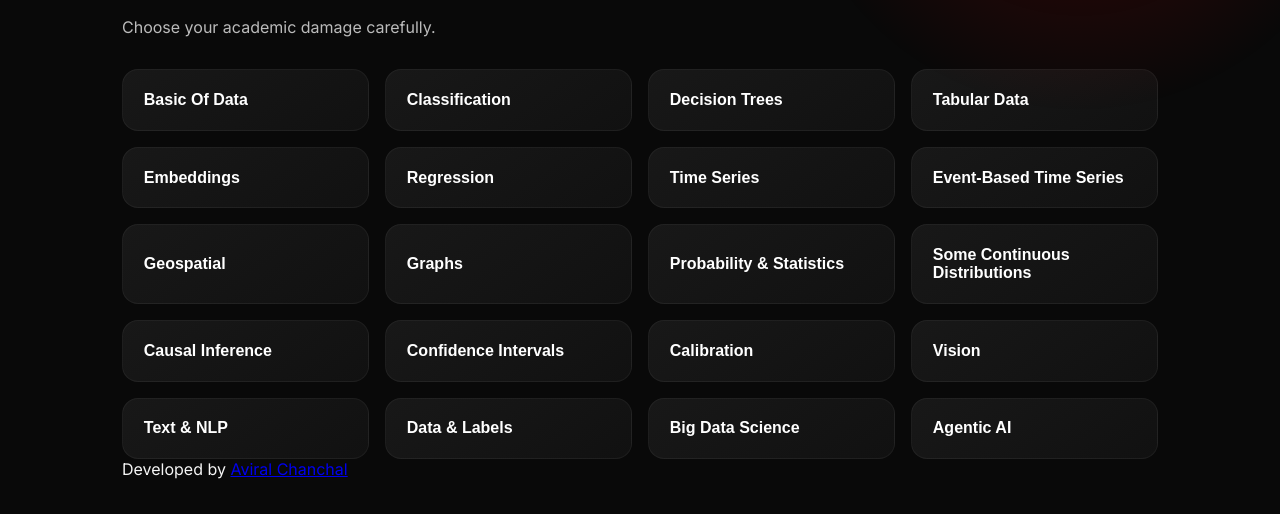
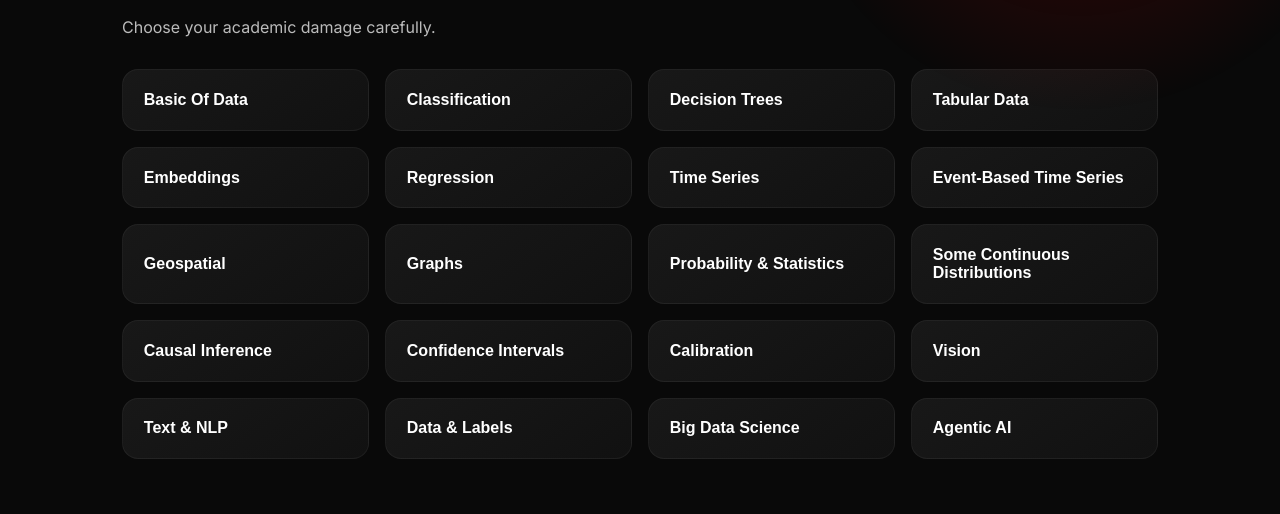
Before and after one commit to Yuvaraaj-Shaan-Rajput/Quiz-app-cse519, a plain HTML site: page index.html in a window 1280 px wide. Shown: the part 286-800 px from the top of the page. Drawn offline with Linux system fonts and the light colour scheme.

Commit message:
Remove footer with developer information
Removed footer section with developer credits.

```diff
--- a/index.html
+++ b/index.html
@@ -86,12 +86,7 @@
     <button id="restart-btn">Return To Topics</button>
 
   </section>
-<footer class="footer">
-  Developed by
-  <a href="https://github.com/Yuvaraaj-Shaan-Rajput" target="_blank">
-    Aviral Chanchal
-  </a>
-</footer>
+
 </div>
 
 <script type="module" src="app.js"></script>
```
